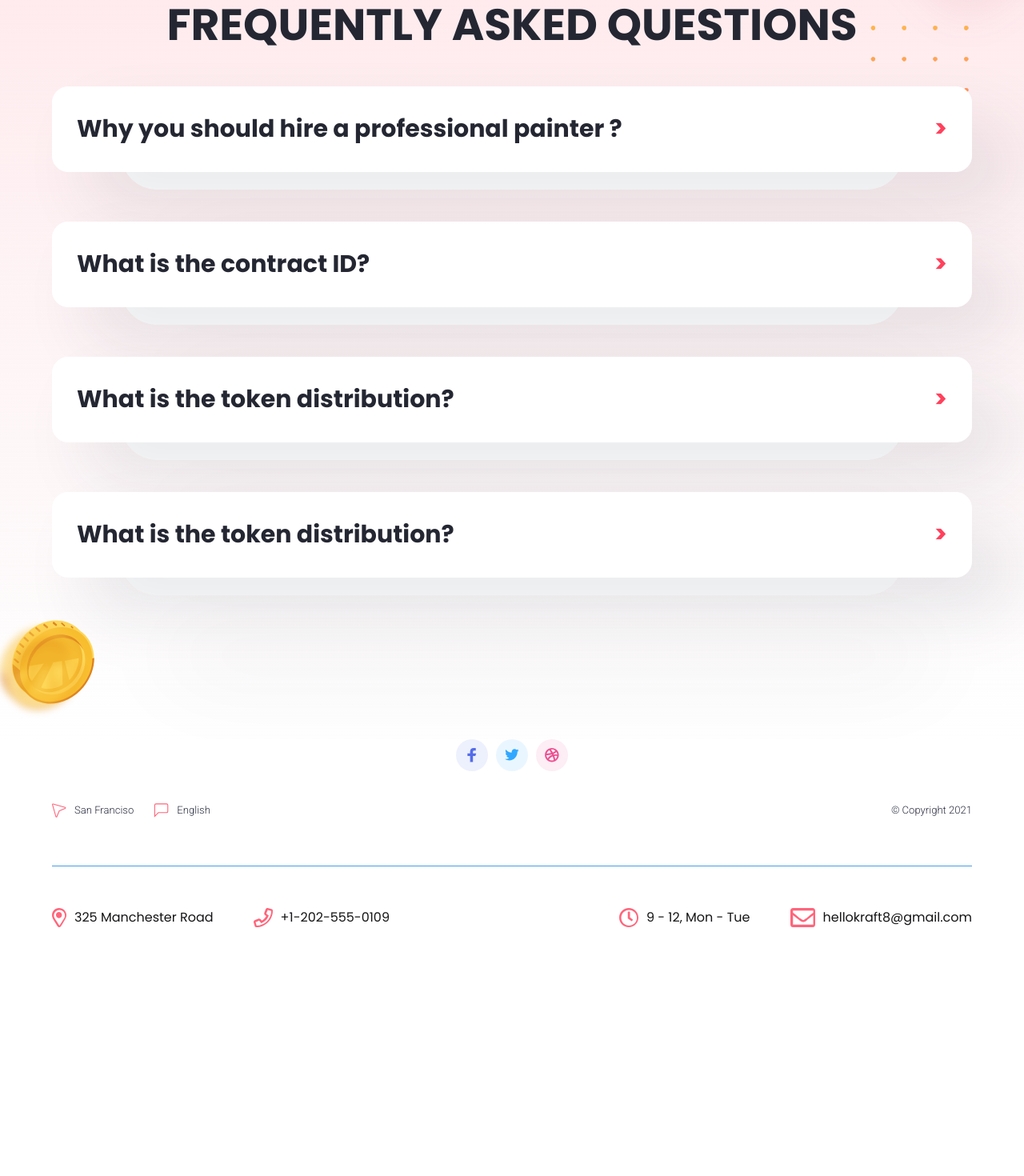
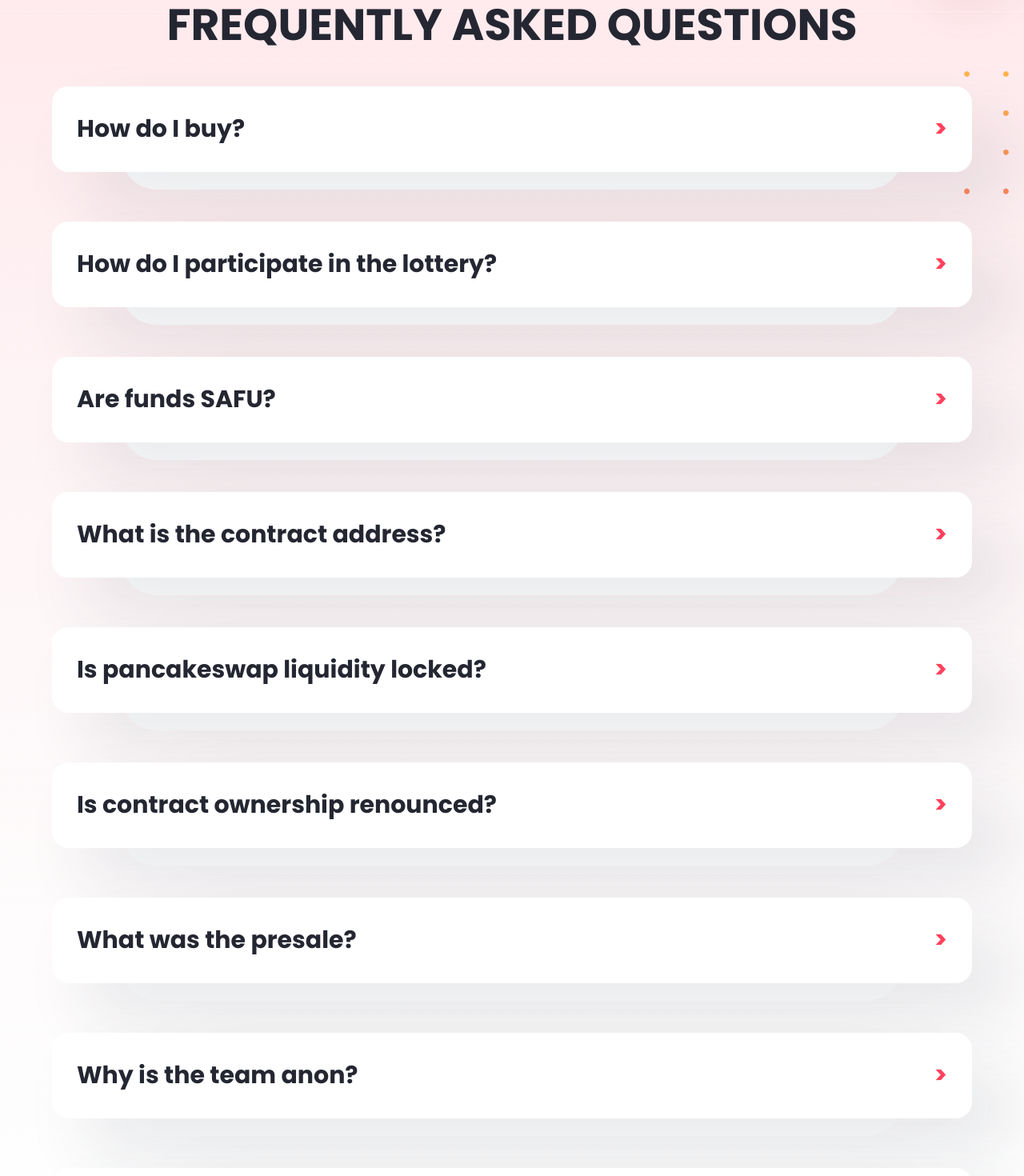
Before and after one commit to luckyBSC/Lucky-UI, a React (Create React App) app: page / in a window 1280 px wide. Shown: the part 6060-7530 px from the top of the page at 80% size. Before the commit the page ends 7321 px from the top, so only its background shows below. Built offline with nearby package versions, Linux system fonts and the light colour scheme.

Commit message:
Update index.jsx

```diff
--- a/src/pages/LandingPage/sections/FAQ/index.jsx
+++ b/src/pages/LandingPage/sections/FAQ/index.jsx
@@ -7,20 +7,40 @@ import Coins from './../../../../assets/images/svg/Coins.svg';
 
 const faqData = [
     {
-        question: 'Why you should hire a professional painter ?',
-        answer: 'Lorem ipsum dolor, sit amet consectetur adipisicing elit. Doloribus quo sunt dicta explicabo labore quod exercitationem eum rem, voluptatibus ea autem magnam veniam consequatur. Doloribus mollitia ipsa nobis corporis sapiente.',
+        question: 'How do I buy?',
+        answer: 'A guide will be updated here soon.',
     },
     {
-        question: 'What is the contract ID?',
-        answer: 'Lorem ipsum dolor, sit amet consectetur adipisicing elit. Doloribus quo sunt dicta explicabo labore quod exercitationem eum rem, voluptatibus ea autem magnam veniam consequatur. Doloribus mollitia ipsa nobis corporis sapiente.',
+        question: 'How do I participate in the lottery?',
+        answer: 'The only thing you have to do is buy tokens and HODL. Whenever a transfer occurs the contract collects the tax and checks lottery balance.  If the balance is over the payout threshold the contract then picks a winner and sends that wallet BUSD.  Every 888,888 LUCKY gives you a ticket and tickets never expire. The more tickets you buy, the better your odds of winning.',
     },
     {
-        question: 'What is the token distribution?',
-        answer: 'Lorem ipsum dolor, sit amet consectetur adipisicing elit. Doloribus quo sunt dicta explicabo labore quod exercitationem eum rem, voluptatibus ea autem magnam veniam consequatur. Doloribus mollitia ipsa nobis corporis sapiente.',
+        question: 'Are funds SAFU?',
+        answer: 'The lottery is 100% decentralized meaning there is no handling of funds by any person at any point in time.  Everything is handled by the smart contract. Ownership of the contract is renounced. Liquidity is locked for 100 years.  The presale was split across 500 wallets with no one wallet getting more than 0.08%. While any token is a risk you can be certain with LUCKY that there will be no new tokens minted, no large whales dumping on you, no team tokens, and liquidity will be available on pancakeswap.',
     },
     {
-        question: 'What is the token distribution?',
-        answer: 'Lorem ipsum dolor, sit amet consectetur adipisicing elit. Doloribus quo sunt dicta explicabo labore quod exercitationem eum rem, voluptatibus ea autem magnam veniam consequatur. Doloribus mollitia ipsa nobis corporis sapiente.',
+        question: 'What is the contract address?',
+        answer: 'The contract address will be released upon launch. Please watch the telegram channel for further details at https://t.me/luckytokenbsc',
+    },
+    {
+        question: 'Is pancakeswap liquidity locked?',
+        answer: 'Yes, liquidity will be locked for 100 years at launch. After launch this will be updated with a verification link.',
+    },
+    {
+        question: 'Is contract ownership renounced?',
+        answer: 'Yes, ahead of launch the contract ownership will be renounced. After launch this will be updated with BSCscan link where you will be able to verify this.',
+    },
+    {
+        question: 'What was the presale?',
+        answer: '500 wallets were given allocations of 711,111,111,111 tokens in exchange for 250 BUSD. This presale enabled the initial liquidity pool to be established on pancakeswap and provided funds for initial marketing. The presale was designed to minimize whales by limiting each allocation to 0.08% of supply.  Presale allocations have a vesting schedule of 10% unlocked at TGE and 5% unlocked per day thereafter.',
+    },
+    {
+        question: 'Why is the team anon?',
+        answer: 'We wanted to keep our privacy. We are coordinating initial marketing to help with liftoff, but intend this token to be a community driven project. The team is participating in the presale alongside everyone else.',
+    },
+    {
+        question: 'Why can’t I see my token balance in my wallet?',
+        answer: 'You need to add the token as a custom token to your wallet. Click on add token in metamask and add the token contract address. The other fields should populate automatically and when you click add you should now be able to see your balance.',
     },
 ];
 
```
